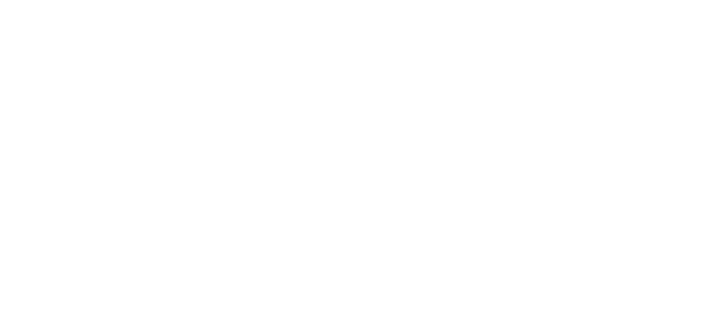
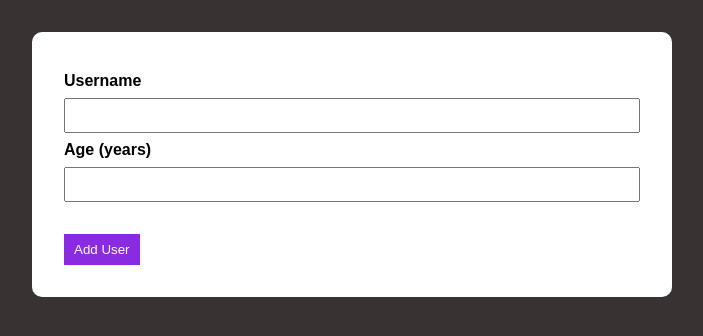
Before and after one commit to Hombre2014/-react-complete-guide-user-list, a React (Create React App) app: page / in a window 1280 px wide. Shown: the top 336 px of the page, without its empty margins (288-991 px from the left). Built offline with nearby package versions, Linux system fonts and the light colour scheme.

Commit message:
Without the modal succeeded

```diff
--- a/src/App.js
+++ b/src/App.js
@@ -1,10 +1,20 @@
-import React from 'react';
-
+import React, { useState } from 'react';
+import AddUser from './components/Users/AddUser';
+import UserList from './components/Users/UsersList';
 
 function App() {
+  const [userList, setUserList] = useState([]);
+
+  const userDataHandler = (enteredUserData) => {
+    setUserList((prev) => {
+      return [enteredUserData, ...prev]
+    });
+  };
+
   return (
     <div>
-
+      <AddUser onSaveUserData={userDataHandler} />
+      <UserList users={userList} />
     </div>
   );
 }
--- /dev/null
+++ b/src/components/UI/Button.js
@@ -0,0 +1,15 @@
+import React from 'react';
+
+const Button = (props) => {
+  return (
+    <button
+      type={props.type || 'button'}
+      className={props.className}
+      onClick={props.onClick}
+    >
+      {props.children}
+    </button>
+  );
+};
+
+export default Button;
--- /dev/null
+++ b/src/components/UI/Card.js
@@ -0,0 +1,12 @@
+import React from 'react';
+import styles from './Card.module.css';
+
+const Card = (props) => {
+  return (
+    <div className={styles.card}>
+      {props.children}
+    </div>
+  )
+}
+
+export default Card;
--- /dev/null
+++ b/src/components/UI/Card.module.css
@@ -0,0 +1,8 @@
+.card {
+  width: 50%;
+  margin: 2rem auto;
+  background-color: white;
+  border-radius: 10px;
+  display: flex;
+  flex-direction: column;
+}
--- /dev/null
+++ b/src/components/UI/ErrorModal.js
@@ -0,0 +1,27 @@
+import React from 'react';
+import styles from './ErrorModal.module.css';
+import Button from './Button';
+
+const ErrorModal = (props) => {
+  return (
+    <div className={styles.darkBG} onClick={() => props.setIsOpen(false)}>
+      <div className={styles.centered}>
+        <div className={styles.modal}>
+          <div className={styles.modalContent}>
+            <div className={styles.modalHeader}>
+              <h2>Invalid input</h2>
+            </div>
+            <p>{props.inputAlert}</p>
+          </div>
+          <div className={styles.modalFooter}>
+            <Button onClick={() => props.setIsOpen(false)} className={styles.add} >
+              Okay
+            </Button>
+          </div>
+        </div>
+      </div>
+    </div>
+  )
+}
+
+export default ErrorModal;
--- /dev/null
+++ b/src/components/UI/ErrorModal.module.css
@@ -0,0 +1,126 @@
+.darkBG {
+  background-color: rgba(0, 0, 0, 0.2);
+  width: 100vw;
+  height: 100vh;
+  z-index: 0;
+  top: 50%;
+  left: 50%;
+  transform: translate(-50%, -50%);
+  position: absolute;
+}
+
+.centered {
+  position: fixed;
+  top: 50%;
+  left: 50%;
+  transform: translate(-50%, -50%);
+}
+
+.modal {
+  width: 250px;
+  height: 170px;
+  background: white;
+  color: white;
+  z-index: 10;
+  border-radius: 16px;
+  box-shadow: 0 5px 20px 0 rgba(0, 0, 0, 0.04);
+}
+
+.modalHeader {
+  height: 50px;
+  background: white;
+  overflow: hidden;
+  border-top-left-radius: 16px;
+  border-top-right-radius: 16px;
+}
+
+.heading {
+  margin: 0;
+  padding: 10px;
+  color: #2c3e50;
+  font-weight: 500;
+  font-size: 18px;
+  text-align: center;
+}
+
+.modalContent {
+  padding: 10px;
+  font-size: 14px;
+  color: #2c3e50;
+  text-align: center;
+}
+
+.modalActions {
+  position: absolute;
+  bottom: 2px;
+  margin-bottom: 10px;
+  width: 100%;
+}
+
+.actionsContainer {
+  display: flex;
+  justify-content: space-around;
+  align-items: center;
+}
+
+.closeBtn {
+  cursor: pointer;
+  font-weight: 500;
+  padding: 4px 8px;
+  border-radius: 8px;
+  border: none;
+  font-size: 18px;
+  color: #2c3e50;
+  background: white;
+  transition: all 0.25s ease;
+  box-shadow: 0 5px 20px 0 rgba(0, 0, 0, 0.06);
+  position: absolute;
+  right: 0;
+  top: 0;
+  align-self: flex-end;
+  margin-top: -7px;
+  margin-right: -7px;
+}
+
+.closeBtn:hover {
+  box-shadow: 0 5px 20px 0 rgba(0, 0, 0, 0.04);
+  transform: translate(-4px, 4px);
+}
+
+.deleteBtn {
+  margin-top: 10px;
+  cursor: pointer;
+  font-weight: 500;
+  padding: 11px 28px;
+  border-radius: 12px;
+  font-size: 0.8rem;
+  border: none;
+  color: #fff;
+  background: #ff3e4e;
+  transition: all 0.25s ease;
+}
+
+.deleteBtn:hover {
+  box-shadow: 0 10px 20px -10px rgba(255, 62, 78, 0.6);
+  transform: translateY(-5px);
+  background: #ff3e4e;
+}
+
+.cancelBtn {
+  margin-top: 10px;
+  cursor: pointer;
+  font-weight: 500;
+  padding: 11px 28px;
+  border-radius: 12px;
+  font-size: 0.8rem;
+  border: none;
+  color: #2c3e50;
+  background: #fcfcfc;
+  transition: all 0.25s ease;
+}
+
+.cancelBtn:hover {
+  box-shadow: none;
+  transform: none;
+  background: whitesmoke;
+}
--- /dev/null
+++ b/src/components/Users/AddUser.js
@@ -0,0 +1,63 @@
+import React, { useState } from 'react';
+import Card from '../UI/Card';
+import styles from './AddUser.module.css';
+import Button from '../UI/Button';
+import ErrorModal from '../UI/ErrorModal';
+
+const AddUser = (props) => {
+  const [userName, setUserName] = useState('');
+  const [age, setAge] = useState('');
+  const [isOpen, setIsOpen] = useState(false);
+
+  const addUserHandler = (event) => {
+    event.preventDefault();
+
+    if (age === '' || userName === '') {
+      console.log('Age: ', age, "UserName: ", userName);
+      setIsOpen(true);
+      console.log('isOpen: ', isOpen);
+      return (
+        <>
+          {isOpen && <ErrorModal inputAlert={'Username and/or Age can not be empty!'} setIsOpen={true} />}
+        </>
+      )
+    }
+
+    const enteredAge = parseInt(age);
+    if (enteredAge < 0) {
+      return (
+        <>
+          {isOpen && <ErrorModal inputAlert={'Age must be > 0!'} setIsOpen={true} />}
+        </>
+      )
+    }
+
+    const userData = {
+      userName,
+      age
+    }
+
+    console.log("UserData: ", userData);
+    props.onSaveUserData(userData);
+    setAge('');
+    setUserName('')
+  }
+
+  return (
+    <Card>
+      <form>
+        <div className={styles.inner}>
+          <label htmlFor="name" className={styles.label}>Username</label>
+          <input type='text' name='name' className={styles.input} value={userName} onChange={(event) => setUserName(event.target.value)} />
+          <label htmlFor="years" className={styles.label}>Age (years)</label>
+          <input type='number' name='years' className={styles.input} value={age} onChange={(event) => setAge(event.target.value)} />
+        </div>
+        <Button type='submit' className={styles.add} onClick={addUserHandler}>
+          Add User
+        </Button>
+      </form>
+    </Card>
+  );
+};
+
+export default AddUser;
--- /dev/null
+++ b/src/components/Users/AddUser.module.css
@@ -0,0 +1,46 @@
+.label {
+  font-weight: bold;
+  margin: 0.5rem 0;
+}
+
+.input {
+  font-weight: bold;
+  height: 2.2rem;
+  padding-left: 0.5rem;
+}
+
+.inner {
+  display: flex;
+  flex-direction: column;
+  padding: 2rem;
+}
+
+.list {
+  padding: 0 2rem;
+}
+
+.list:last-child {
+  padding-bottom: 1rem;
+}
+
+.paragraph {
+  margin-bottom: 0.5rem;
+  border: 1px solid gray;
+  height: 2.2rem;
+  padding-top: 0.6rem;
+  padding-left: 0.5rem;
+  font-weight: 600;
+}
+
+.add {
+  background-color: blueviolet;
+  width: fit-content;
+  margin: 0 0 2rem 2rem;
+  color: white;
+  border: none;
+  padding: 8px 10px;
+}
+
+.add:hover {
+  background-color: rgb(155, 67, 238);
+}
--- /dev/null
+++ b/src/components/Users/UsersList.js
@@ -0,0 +1,19 @@
+import React from 'react';
+import Card from '../UI/Card';
+import styles from './AddUser.module.css';
+
+const UserList = (props) => {
+  console.log("props: ", props);
+
+  return (
+    <Card>
+      {props.users.map((user) =>
+        <div key={Math.random()} className={styles.list}>
+          <p className={styles.paragraph}>{user.userName} ({user.age} years old)</p>
+        </div>)
+      }
+    </Card>
+  )
+}
+
+export default UserList;
--- a/src/index.css
+++ b/src/index.css
@@ -8,4 +8,5 @@
 
 body {
   margin: 0;
+  background-color: #383232;
 }
```
